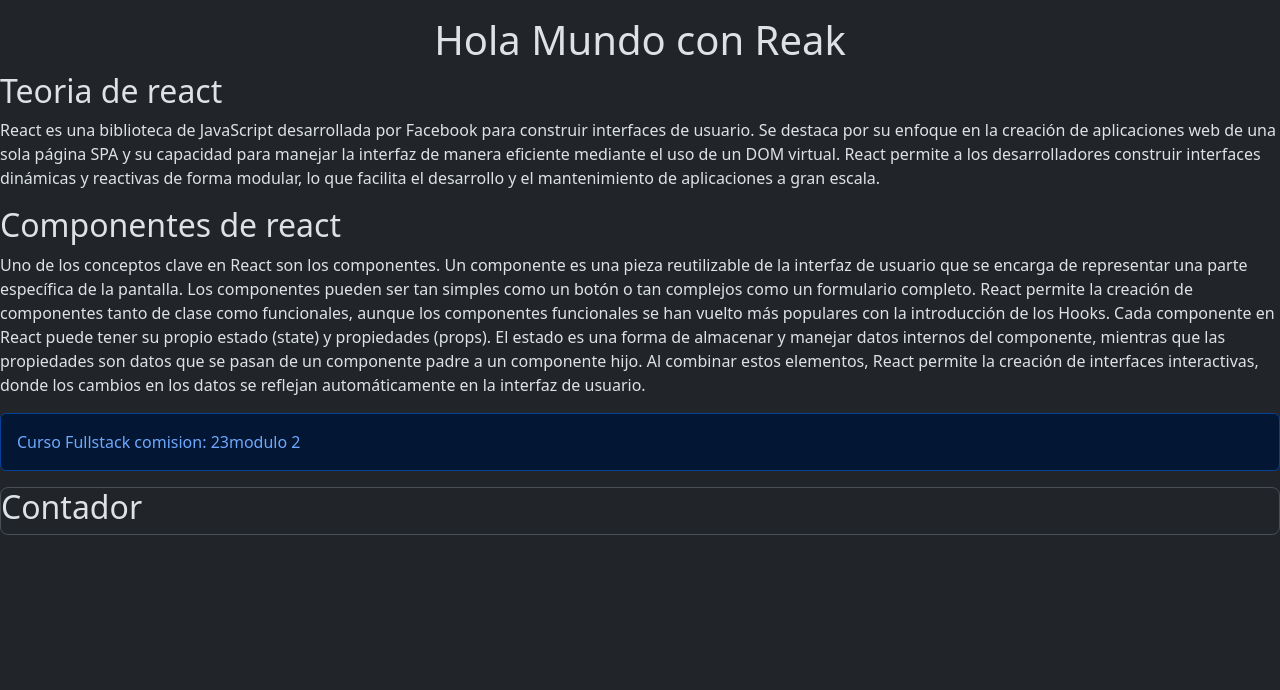
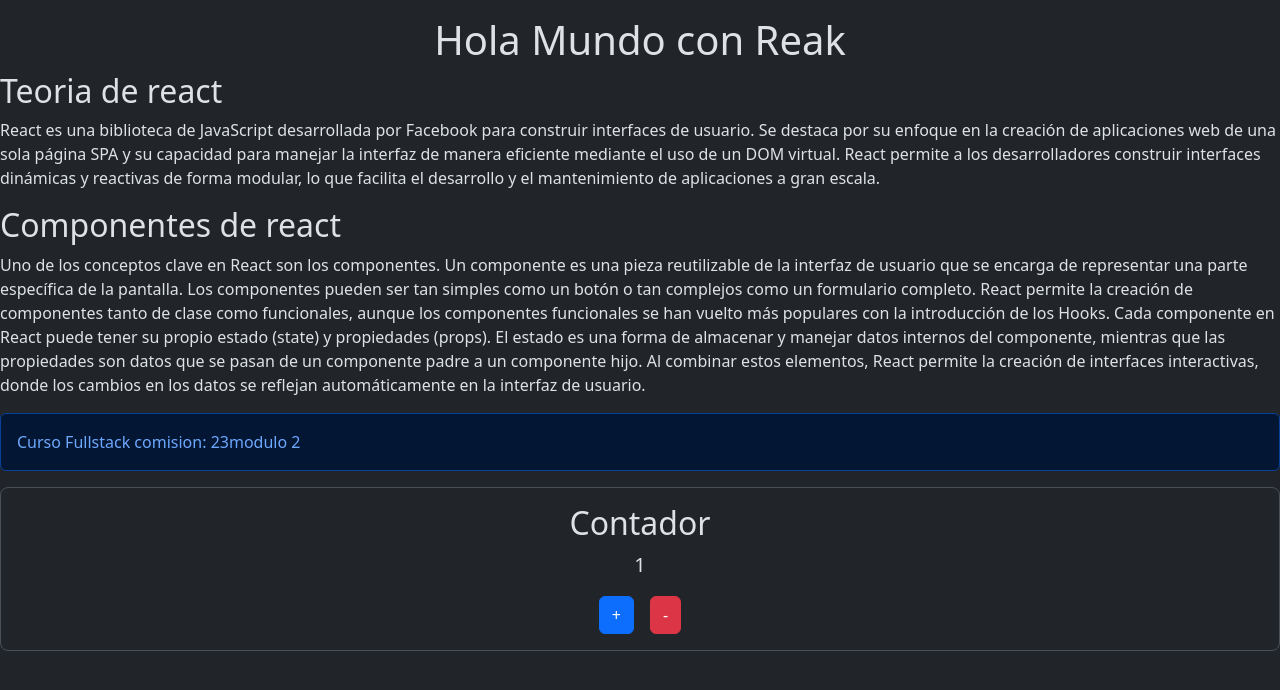
Before and after one commit to KarinaMirandaUTNFRT/contador, a React (Vite) app: page / in a window 1280 px wide. Shown: the top 690 px of the page. Built offline with nearby package versions, Linux system fonts and the light colour scheme.

Commit message:
agregamos botones al contador

```diff
--- a/src/components/Contador.jsx
+++ b/src/components/Contador.jsx
@@ -2,9 +2,11 @@ import React from 'react';
 
 const Contador = () => {
   return (
-    <section className='border rounded-3'>
-        <h2 className='Text-center'>Contador</h2>
-
+    <section className='border rounded-3 text-center py-3'>
+        <h2 >Contador</h2>
+      <p className='lead '>1</p>
+      <button className='btn btn-primary me-3'>+</button>
+      <button className='btn btn-danger'>-</button>
     </section>
   );
 };
```
